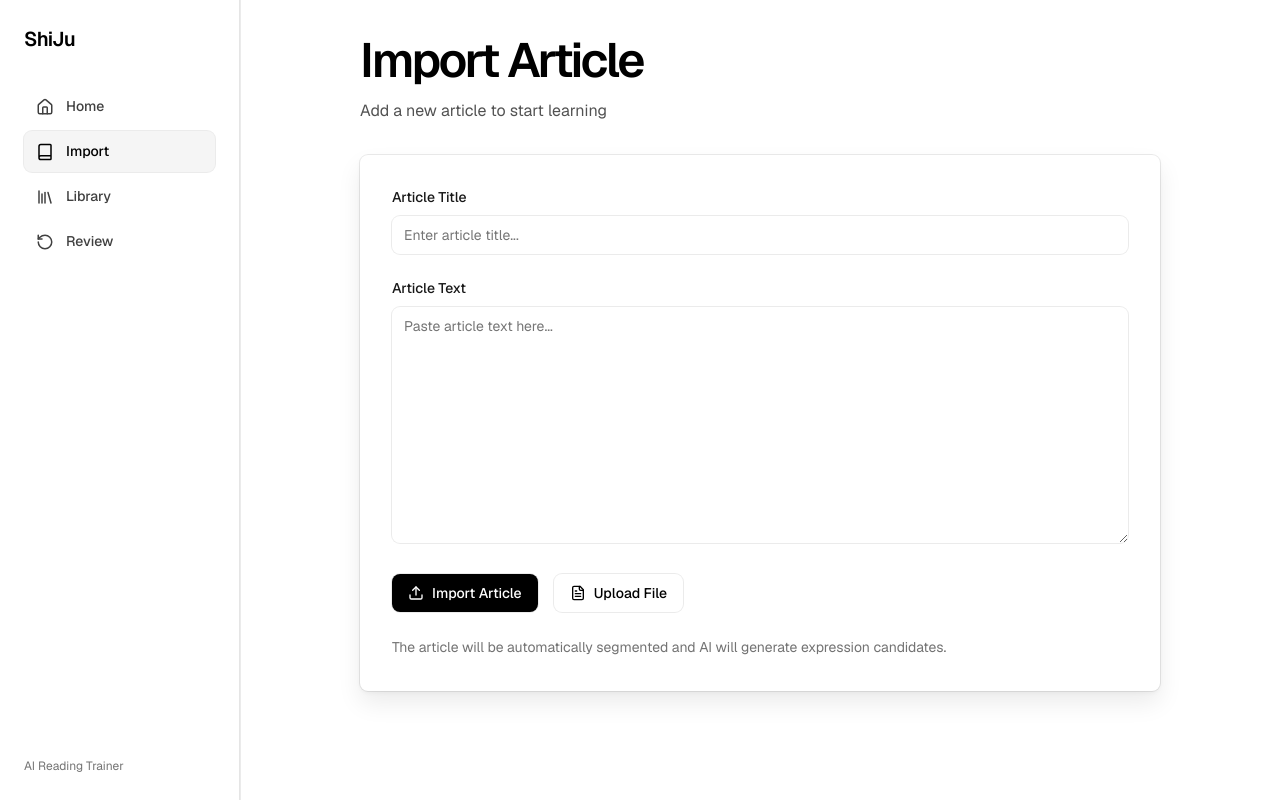
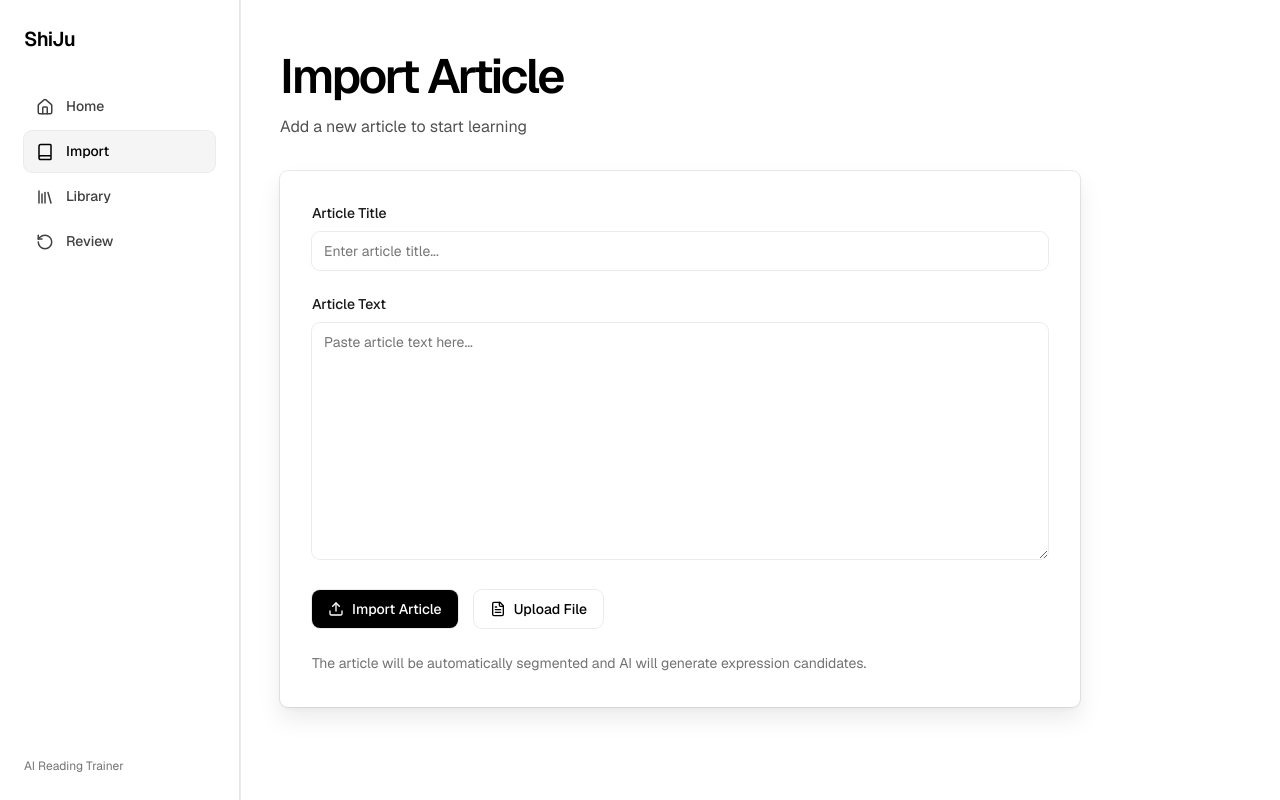
Before and after one commit to illyaher0s-lab/ShiJu, a React (Vite) app in the folder apps/web/: page /shiju/import in a window 1280 px wide. Built offline with nearby package versions, Linux system fonts and the light colour scheme.

Commit message:
fix(web): unified left-aligned layout - remove centering containers

```diff
--- a/apps/web/src/features/articles/ArticleListPage.tsx
+++ b/apps/web/src/features/articles/ArticleListPage.tsx
@@ -20,7 +20,7 @@ export function ArticleListPage() {
   }
 
   return (
-    <div style={{ maxWidth: '800px', margin: '0 auto' }}>
+    <>
       <header style={{ marginBottom: 'var(--space-4)' }}>
         <h1>Import Article</h1>
         <p style={{ color: 'var(--vercel-gray-600)', marginTop: 'var(--space-1)' }}>
@@ -28,7 +28,7 @@ export function ArticleListPage() {
         </p>
       </header>
 
-      <div className="card" style={{ padding: 'var(--space-4)' }}>
+      <div className="card" style={{ padding: 'var(--space-4)', maxWidth: '800px' }}>
         <div style={{ marginBottom: 'var(--space-3)' }}>
           <label style={{ display: 'block', fontSize: '14px', fontWeight: '500', marginBottom: 'var(--space-1)' }}>
             Article Title
@@ -75,6 +75,6 @@ export function ArticleListPage() {
           The article will be automatically segmented and AI will generate expression candidates.
         </p>
       </div>
-    </div>
+    </>
   );
 }
--- a/apps/web/src/features/cards/CardLibraryPage.tsx
+++ b/apps/web/src/features/cards/CardLibraryPage.tsx
@@ -1,6 +1,6 @@
 export function CardLibraryPage() {
   return (
-    <div style={{ maxWidth: '900px', margin: '0 auto' }}>
+    <>
       <header style={{ marginBottom: 'var(--space-4)' }}>
         <h1>Library</h1>
         <p style={{ color: 'var(--vercel-gray-600)', marginTop: 'var(--space-1)' }}>
@@ -8,7 +8,7 @@ export function CardLibraryPage() {
         </p>
       </header>
 
-      <div style={{ marginBottom: 'var(--space-3)' }}>
+      <div style={{ marginBottom: 'var(--space-3)', maxWidth: '600px' }}>
         <input
           type="search"
           placeholder="Search expressions..."
@@ -16,11 +16,11 @@ export function CardLibraryPage() {
         />
       </div>
 
-      <div className="card-simple" style={{ padding: 'var(--space-4)', textAlign: 'center' }}>
+      <div className="card-simple" style={{ padding: 'var(--space-4)', textAlign: 'center', maxWidth: '600px' }}>
         <p style={{ color: 'var(--vercel-gray-600)' }}>
           No cards yet. Import an article to get started.
         </p>
       </div>
-    </div>
+    </>
   );
 }
--- a/apps/web/src/features/home/HomePage.tsx
+++ b/apps/web/src/features/home/HomePage.tsx
@@ -1,6 +1,6 @@
 export function HomePage() {
   return (
-    <div style={{ maxWidth: '900px', margin: '0 auto' }}>
+    <>
       <header style={{ marginBottom: 'var(--space-4)' }}>
         <h1>Dashboard</h1>
         <p style={{ color: 'var(--vercel-gray-600)', marginTop: 'var(--space-1)' }}>
@@ -8,7 +8,7 @@ export function HomePage() {
         </p>
       </header>
 
-      <div style={{ display: 'grid', gridTemplateColumns: 'repeat(3, 1fr)', gap: 'var(--space-3)' }}>
+      <div style={{ display: 'grid', gridTemplateColumns: 'repeat(3, 1fr)', gap: 'var(--space-3)', maxWidth: '1000px' }}>
         <div className="card" style={{ padding: 'var(--space-3)' }}>
           <h3 style={{ fontSize: '14px', fontWeight: '600', color: 'var(--vercel-gray-600)', marginBottom: 'var(--space-1)' }}>
             New Cards Today
@@ -46,13 +46,13 @@ export function HomePage() {
         </div>
       </div>
 
-      <div className="card" style={{ padding: 'var(--space-3)', marginTop: 'var(--space-4)' }}>
+      <div className="card" style={{ padding: 'var(--space-3)', marginTop: 'var(--space-4)', maxWidth: '1000px' }}>
         <h2 style={{ fontSize: '18px', marginBottom: 'var(--space-2)' }}>Quick Actions</h2>
         <div style={{ display: 'flex', gap: 'var(--space-2)' }}>
           <button className="btn btn-primary">Start Review</button>
           <button className="btn btn-secondary">Import Article</button>
         </div>
       </div>
-    </div>
+    </>
   );
 }
--- a/apps/web/src/features/reading/ReadingPage.tsx
+++ b/apps/web/src/features/reading/ReadingPage.tsx
@@ -1,6 +1,6 @@
 export function ReadingPage() {
   return (
-    <div style={{ maxWidth: '800px', margin: '0 auto' }}>
+    <>
       <header style={{ marginBottom: 'var(--space-4)' }}>
         <h1>Reading</h1>
         <p style={{ color: 'var(--vercel-gray-600)', marginTop: 'var(--space-1)' }}>
@@ -8,11 +8,11 @@ export function ReadingPage() {
         </p>
       </header>
 
-      <div className="card" style={{ padding: 'var(--space-4)' }}>
+      <div className="card" style={{ padding: 'var(--space-4)', maxWidth: '800px' }}>
         <p style={{ lineHeight: '1.8', fontSize: '16px' }}>
           Select an article from the Library to start reading.
         </p>
       </div>
-    </div>
+    </>
   );
 }
--- a/apps/web/src/features/review/ReviewPage.tsx
+++ b/apps/web/src/features/review/ReviewPage.tsx
@@ -1,6 +1,6 @@
 export function ReviewPage() {
   return (
-    <div style={{ maxWidth: '700px', margin: '0 auto' }}>
+    <>
       <header style={{ marginBottom: 'var(--space-4)' }}>
         <h1>Review</h1>
         <p style={{ color: 'var(--vercel-gray-600)', marginTop: 'var(--space-1)' }}>
@@ -8,7 +8,7 @@ export function ReviewPage() {
         </p>
       </header>
 
-      <div className="card" style={{ padding: 'var(--space-4)', textAlign: 'center' }}>
+      <div className="card" style={{ padding: 'var(--space-4)', textAlign: 'center', maxWidth: '700px' }}>
         <div style={{ marginBottom: 'var(--space-3)' }}>
           <svg width="48" height="48" viewBox="0 0 24 24" fill="none" stroke="currentColor" strokeWidth="2" style={{ color: 'var(--vercel-gray-400)', margin: '0 auto' }}>
             <path d="M23 4v6h-6"></path>
@@ -24,6 +24,6 @@ export function ReviewPage() {
           Refresh
         </button>
       </div>
-    </div>
+    </>
   );
 }
--- a/apps/web/src/styles.css
+++ b/apps/web/src/styles.css
@@ -249,9 +249,10 @@ a:hover {
 .main-content {
   flex: 1;
   margin-left: 240px;
-  padding: var(--space-4);
+  padding: var(--space-6) var(--space-6) var(--space-6) var(--space-5);
   overflow-y: auto;
   min-height: 100vh;
+  max-width: 1400px;
 }
 
 /* Sidebar Styles (will be defined in Sidebar component) */
```
